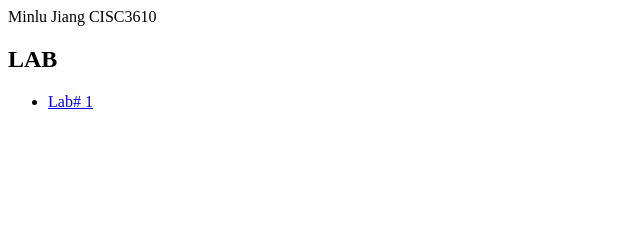
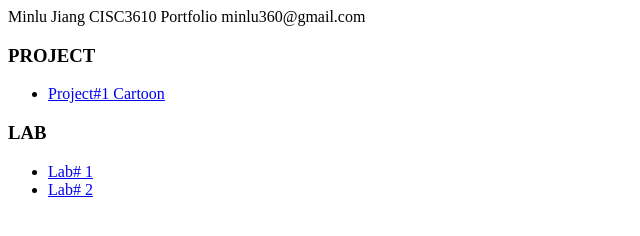
Before and after one commit to minlu360/CISC3610, a plain HTML site: page index.html in a window 1280 px wide. Shown: the whole page, without its empty margins (0-640 px from the left). Drawn offline with Linux system fonts and the light colour scheme.

Commit message:
Update index.html with link of project 1 and lab2

```diff
--- a/index.html
+++ b/index.html
@@ -1,12 +1,19 @@
 <!DOCTYPE html>
 <html>
     <head>
-        Minlu Jiang CISC3610
+        Minlu Jiang CISC3610 Portfolio
+        minlu360@gmail.com
     </head>
     <body>
-        <h2> LAB </h2>
+        <h3> PROJECT </h3>
+        <ul>
+            <li> <a href="Project/Cartoon.html" target="_blank"> Project#1 Cartoon </a> </li>
+        </ul>
+
+        <h3> LAB </h3>
         <ul>
             <li> <a href="Lab/lab1.html" target="_blank"> Lab# 1</a> </li>
+            <li> <a href="Lab/lab2.html" target="_blank"> Lab# 2</a> </li>
         </ul>
     </body>
 </html>
```
